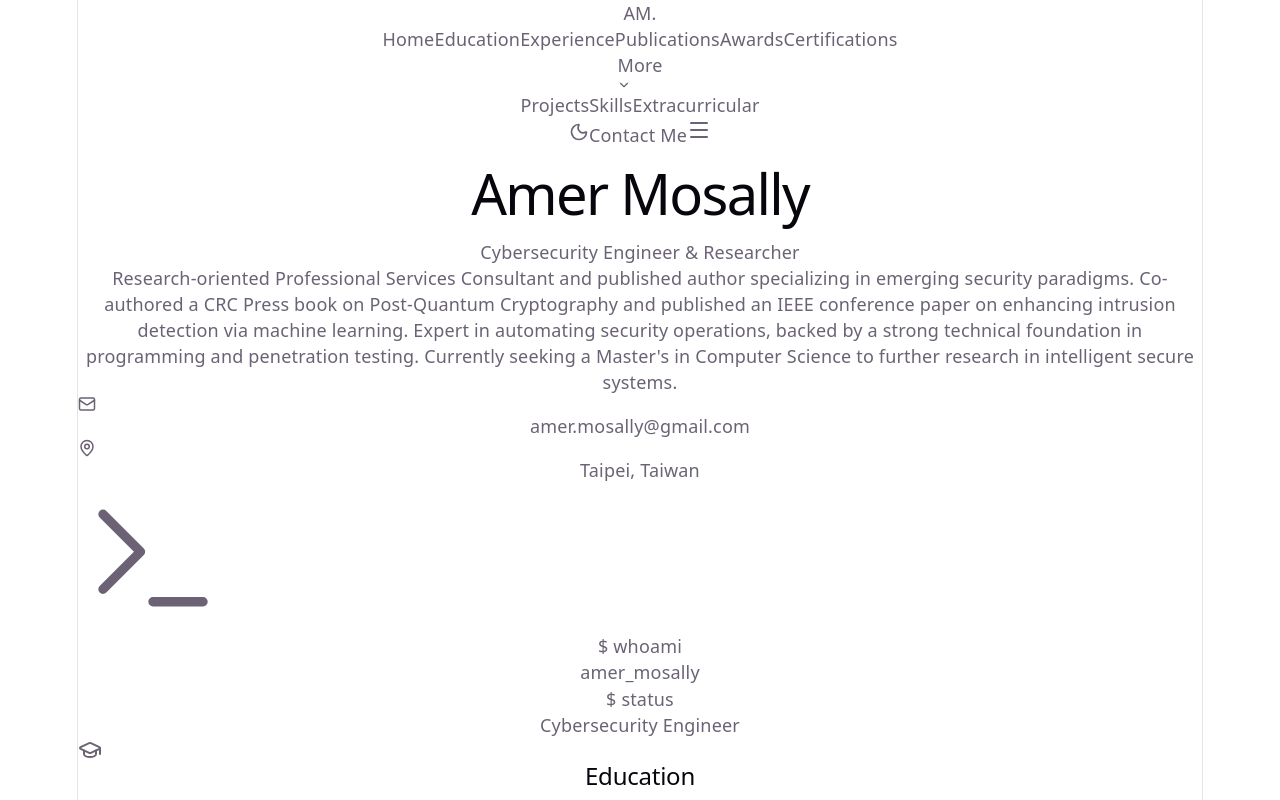
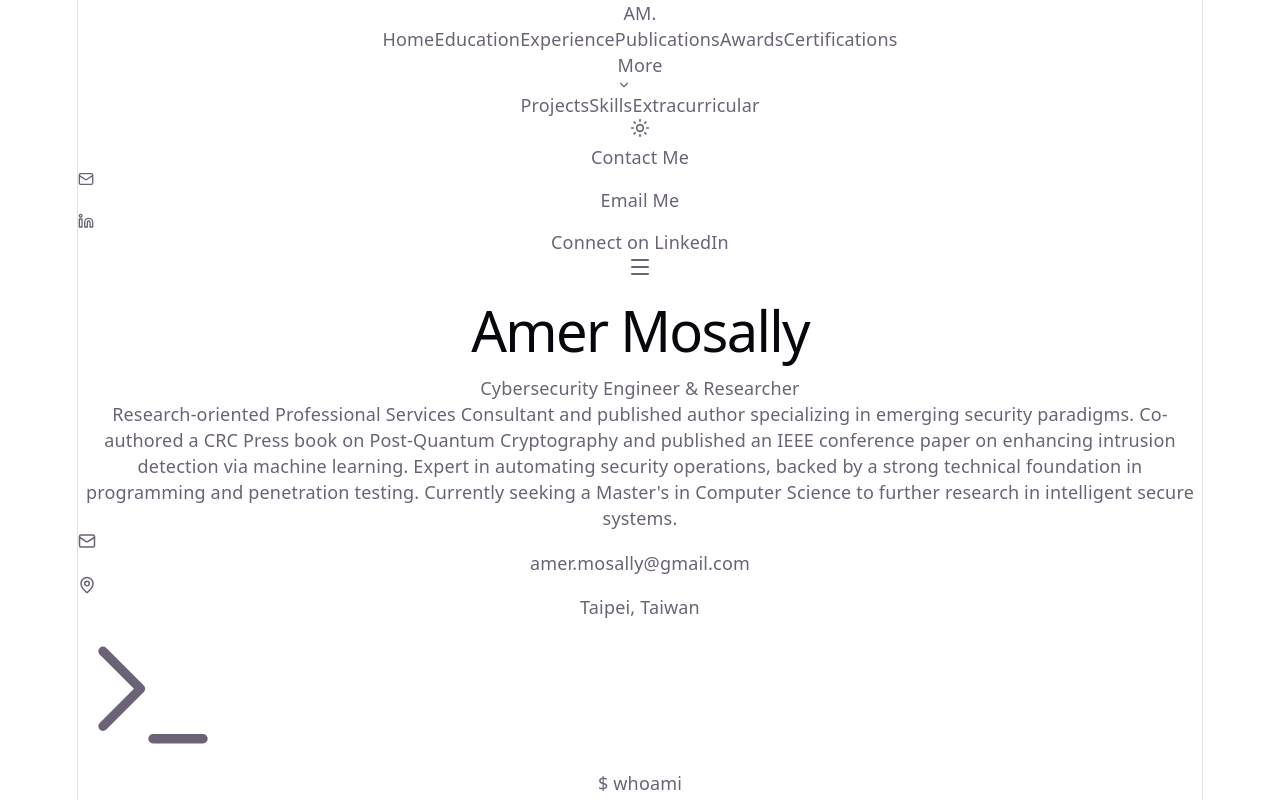
Before and after one commit to Amer-Mosally/Amer-Mosally.github.io, a React (Vite) app: page / in a window 1280 px wide. Shown: the top 800 px of the page. Built offline with nearby package versions, Linux system fonts and the light colour scheme.

Commit message:
Update App.jsx

```diff
--- a/src/App.jsx
+++ b/src/App.jsx
@@ -64,7 +64,7 @@ const DATA = {
       period: "Aug 2024 - Present",
       type: "Industry",
       bullets: [
-        "Architected and deployed secure cybersecurity solutions for the Ministry of Health, managing the entire lifecycle from design to optimization.",
+        "Architected and deployed cybersecurity solutions for the Ministry of Health, managing the entire lifecycle from design to optimization.",
         "Significantly improved web and network security posture and resilience against cyber threats.",
         "Developed automation workflows using Python and APIs to orchestrate investigative workflows and routine security tasks, reducing manual deployment and response effort by 90%."
       ]
@@ -128,7 +128,7 @@ const DATA = {
     {
       title: "Merit-Based Full Undergraduate Scholarship",
       issuer: "KFUPM",
-      date: "Aug 2018",
+      date: "Aug 2019",
       description: "Selected for a full-ride scholarship covering tuition and living expenses, awarded based on academic excellence."
     }
   ],
@@ -238,15 +238,9 @@ const TerminalGraphic = () => (
 
 export default function App() {
   const [activeSection, setActiveSection] = useState('home');
-  const [isDarkMode, setIsDarkMode] = useState(false);
+  // Changed to TRUE so Dark Mode is the default
+  const [isDarkMode, setIsDarkMode] = useState(true);
   const [isMobileMenuOpen, setIsMobileMenuOpen] = useState(false);
-
-  // Check system preference on load
-  useEffect(() => {
-    if (window.matchMedia && window.matchMedia('(prefers-color-scheme: dark)').matches) {
-      setIsDarkMode(true);
-    }
-  }, []);
 
   // Sync dark mode state with HTML element
   useEffect(() => {
@@ -288,6 +282,7 @@ export default function App() {
   };
 
   return (
+    <div className={isDarkMode ? 'dark' : ''}>
       <div className="min-h-screen bg-slate-50 dark:bg-slate-950 font-sans text-slate-700 dark:text-slate-300 selection:bg-indigo-100 dark:selection:bg-indigo-900/50 selection:text-indigo-900 dark:selection:text-indigo-100 transition-colors duration-300 overflow-x-hidden">
 
         {/* Navigation */}
@@ -347,15 +342,22 @@ export default function App() {
                 {isDarkMode ? <Sun size={20} /> : <Moon size={20} />}
               </button>
 
-            {/* Contact Me Button - Changed to hidden lg:block so it tucks into mobile menu sooner */}
-            <button
-              onClick={() => window.open(`mailto:${DATA.personal.email}`)}
-              className="hidden lg:block px-4 py-2 bg-slate-900 dark:bg-white hover:bg-slate-800 dark:hover:bg-slate-200 text-white dark:text-slate-900 text-sm font-medium rounded-md transition-colors shadow-sm"
-            >
+              {/* Contact Me Dropdown (Desktop) */}
+              <div className="hidden lg:block relative group">
+                <button className="px-4 py-2 bg-slate-900 dark:bg-white text-white dark:text-slate-900 text-sm font-medium rounded-md transition-colors shadow-sm">
                   Contact Me
                 </button>
+                <div className="absolute top-full right-0 mt-2 w-48 bg-white dark:bg-slate-900 border border-slate-200 dark:border-slate-800 rounded-lg shadow-xl opacity-0 invisible group-hover:opacity-100 group-hover:visible transition-all duration-200 flex flex-col py-2">
+                  <a href={`mailto:${DATA.personal.email}`} className="flex items-center px-4 py-2 text-sm font-medium text-slate-600 dark:text-slate-400 hover:bg-slate-50 dark:hover:bg-slate-800 hover:text-indigo-600 dark:hover:text-indigo-400">
+                    <Mail size={16} className="mr-2" /> Email Me
+                  </a>
+                  <a href={DATA.personal.linkedin} target="_blank" rel="noopener noreferrer" className="flex items-center px-4 py-2 text-sm font-medium text-slate-600 dark:text-slate-400 hover:bg-slate-50 dark:hover:bg-slate-800 hover:text-indigo-600 dark:hover:text-indigo-400">
+                    <Linkedin size={16} className="mr-2" /> Connect on LinkedIn
+                  </a>
+                </div>
+              </div>
 
-            {/* Mobile Menu Toggle - Changed to lg:hidden */}
+              {/* Mobile Menu Toggle */}
               <button
                 onClick={() => setIsMobileMenuOpen(!isMobileMenuOpen)}
                 className="lg:hidden p-2 text-slate-600 dark:text-slate-400 hover:bg-slate-100 dark:hover:bg-slate-800 rounded-full transition-colors"
@@ -365,7 +367,7 @@ export default function App() {
             </div>
           </div>
 
-        {/* Mobile Navigation Dropdown - Changed to lg:hidden */}
+          {/* Mobile Navigation Dropdown */}
           {isMobileMenuOpen && (
             <div className="lg:hidden absolute top-16 left-0 w-full bg-white dark:bg-slate-950 border-b border-slate-200 dark:border-slate-800 shadow-lg px-6 py-4 flex flex-col space-y-4 transition-colors duration-300">
               {['Home', 'Education', 'Experience', 'Publications', 'Awards', 'Certifications', 'Projects', 'Skills', 'Extracurricular'].map((item) => (
@@ -381,12 +383,24 @@ export default function App() {
                   {item}
                 </button>
               ))}
-            <button
-              onClick={() => window.open(`mailto:${DATA.personal.email}`)}
-              className="w-full mt-4 px-4 py-3 bg-slate-900 dark:bg-white text-white dark:text-slate-900 text-sm font-bold rounded-md transition-colors shadow-sm text-center"
+
+              {/* Mobile Contact Grid */}
+              <div className="grid grid-cols-2 gap-3 mt-4 pt-4 border-t border-slate-100 dark:border-slate-800">
+                <a
+                  href={`mailto:${DATA.personal.email}`}
+                  className="flex items-center justify-center px-4 py-3 bg-slate-900 dark:bg-white text-white dark:text-slate-900 text-sm font-bold rounded-md transition-colors shadow-sm"
                 >
-              Contact Me
-            </button>
+                  <Mail size={16} className="mr-2" /> Email
+                </a>
+                <a
+                  href={DATA.personal.linkedin}
+                  target="_blank"
+                  rel="noopener noreferrer"
+                  className="flex items-center justify-center px-4 py-3 bg-[#0a66c2] hover:bg-[#004182] text-white text-sm font-bold rounded-md transition-colors shadow-sm"
+                >
+                  <Linkedin size={16} className="mr-2" /> LinkedIn
+                </a>
+              </div>
             </div>
           )}
         </nav>
@@ -635,6 +649,7 @@ export default function App() {
         </footer>
 
       </div>
+    </div>
   );
 }
 
```
Lines whose indentation alone changed are shown as unchanged.
